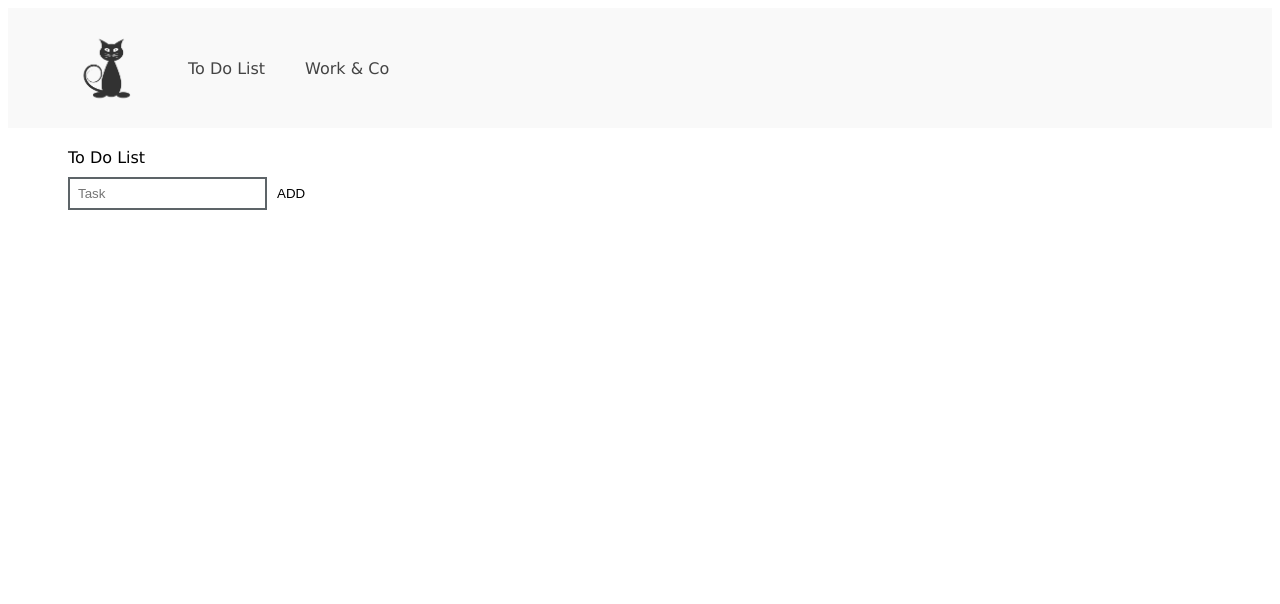
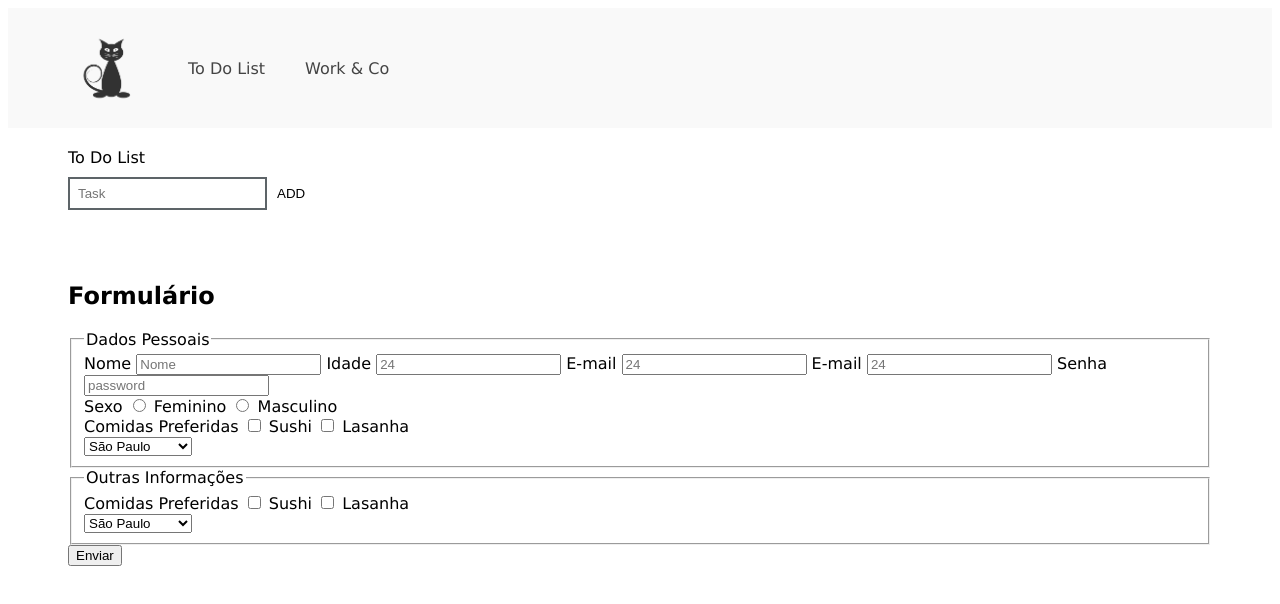
Before and after one commit to isaRosolen/front-class, a website: page index.html in a window 1280 px wide. Drawn offline with Linux system fonts and the light colour scheme.

Commit message:
Adding form html

```diff
--- a/index.css
+++ b/index.css
@@ -164,7 +164,6 @@
 
 .section {
     font-family: 'Lucida Sans', 'Lucida Sans Regular', 'Lucida Grande', 'Lucida Sans Unicode', Geneva, Verdana, sans-serif;
-    position: absolute;
     display: block;
     justify-content: space-between;
     align-items: center;
--- a/index.html
+++ b/index.html
@@ -41,6 +41,71 @@
 		<ul class="item-list" data-to-do-list>
 		</ul>
 	</section>
+	<section class="section" id="form">
+		<h2>Formulário</h2>
+		<form>
+			<fieldset>
+				<legend>Dados Pessoais</legend>
+
+				<label for="Nome">Nome</label>
+				<input id="Nome" required placeholder="Nome" type="text">
+
+				<label for="Idade">Idade</label>
+				<input id="idade" placeholder="24" type="tel">
+
+				<label for="email">E-mail</label>
+				<input id="email" placeholder="24" type="email">
+
+				<label for="email">E-mail</label>
+				<input id="email" placeholder="24" type="password">
+
+				<label for="senha">Senha</label>
+				<input id="senha" placeholder="password" type="password">
+
+				<div>
+					<span>Sexo</span>
+					<input name="sexo" id="feminino" type="radio">
+					<label for="feminino">Feminino</label>
+					<input name="sexo" id="masculino" type="radio">
+					<label for="masculino">Masculino</label>
+				</div>
+
+				<div>
+					<span>Comidas Preferidas</span>
+					<input name="comida" id="comida" type="checkbox">
+					<label for="">Sushi</label>
+					<input name="comida" id="comida" type="checkbox">
+					<label for="masculino">Lasanha</label>
+				</div>
+
+
+				<select name="Cidade" id="">
+					<option value="" >São Paulo</option>
+					<option>Rio de Janeiro</option>
+				</select>
+
+			</fieldset>
+
+			<fieldset>
+				<legend>Outras Informações</legend>
+				<div>
+					<span>Comidas Preferidas</span>
+					<input name="comida" id="comida" type="checkbox">
+					<label for="">Sushi</label>
+					<input name="comida" id="comida" type="checkbox">
+					<label for="masculino">Lasanha</label>
+				</div>
+
+
+				<select name="Cidade" id="">
+					<option value="" >São Paulo</option>
+					<option>Rio de Janeiro</option>
+				</select>
+			</fieldset>
+			<button>Enviar</button>
+		</form>
+
+	</section>
 </body>
 <script src="index.js"></script>
 </html>
```
